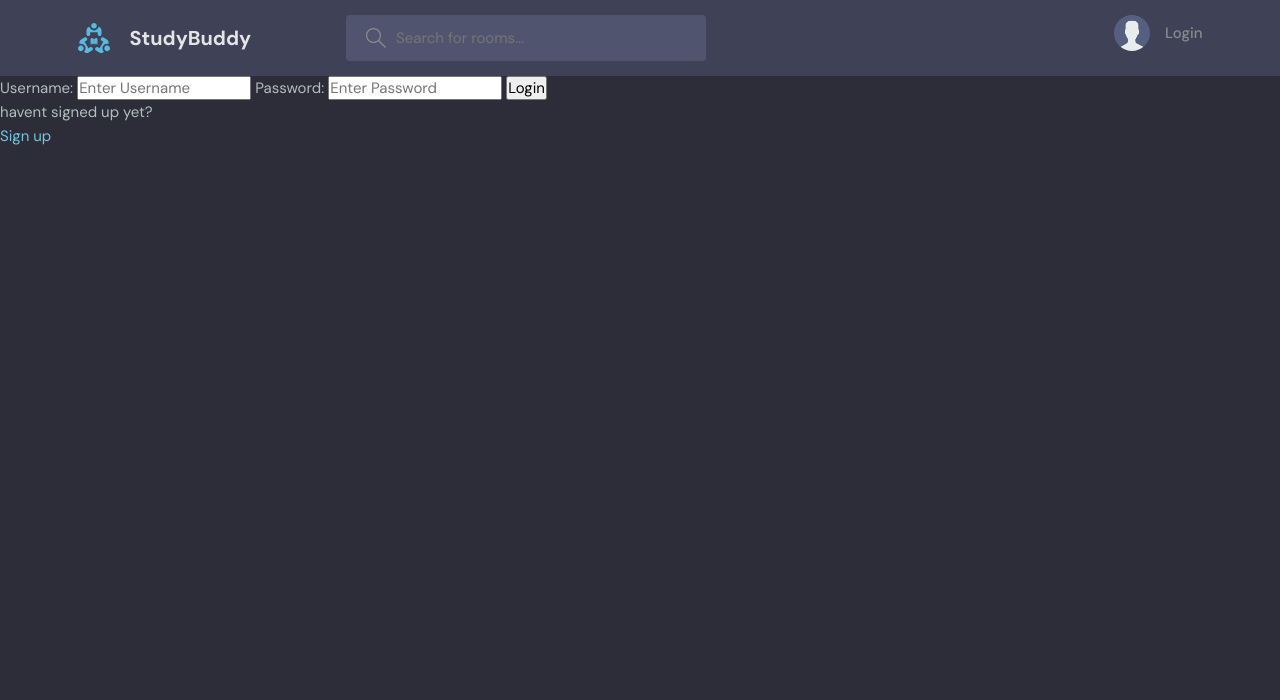
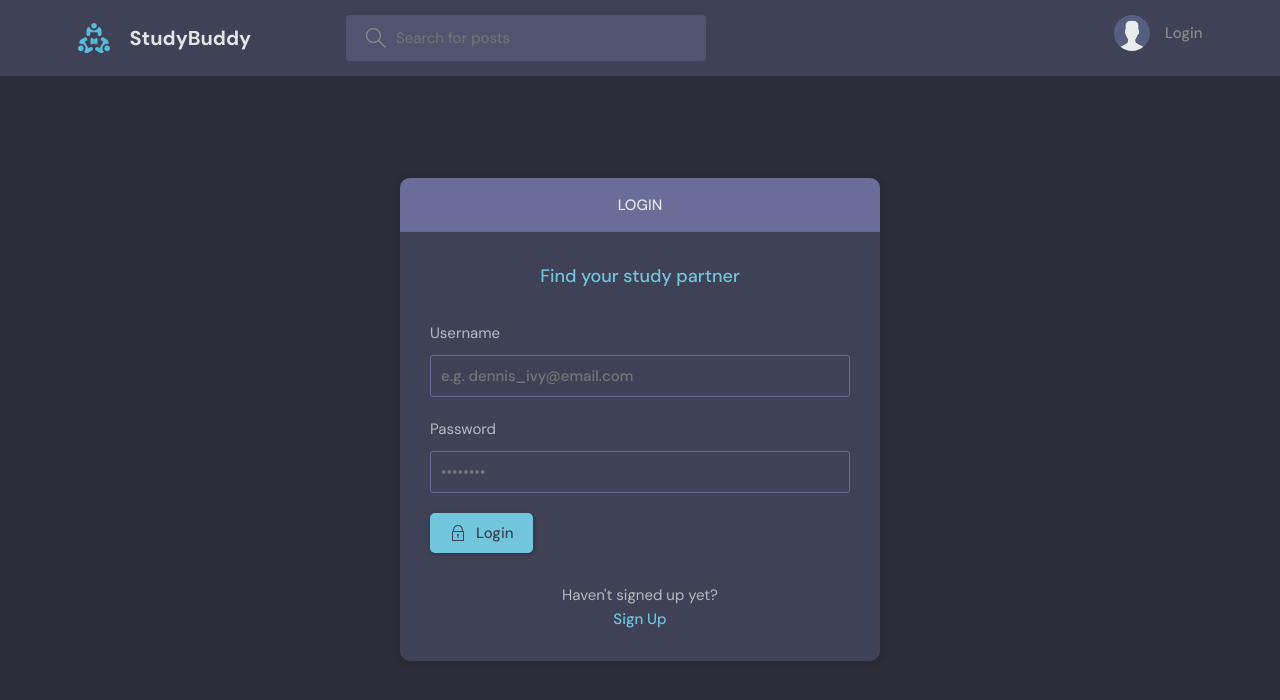
Before and after one commit to criSiles/studybudcris, a Django app: a page that uses templates/navbar.html in a window 1280 px wide. Shown: the top 700 px of the page. Run offline with Django 5.2, Linux system fonts and the light colour scheme.

Commit message:
Fix: delete confirmation layout and functionality in delete.html template. refactor:  login_register

```diff
--- a/base/templates/base/delete.html
+++ b/base/templates/base/delete.html
@@ -21,6 +21,7 @@
                     <form class="form" action="" method="POST">
                         {% csrf_token %}
                         <div class="form__group">
+                            {% comment %} TODO: Fix when I want to delete a room or a topic I get the obj (1) not the name {% endcomment %}
                             <p>Are you sure you want to delete "{{obj}}"?</p>
                         </div>
 
--- a/base/templates/base/login_register.html
+++ b/base/templates/base/login_register.html
@@ -1,39 +1,114 @@
-{% extends 'main.html' %}
+{% extends 'main.html' %} {% block content %}
+<main class="auth layout">
+  {% if page == 'login' %}
+  <!-- Login -->
+  <div class="container">
+    <div class="layout__box">
+      <div class="layout__boxHeader">
+        <div class="layout__boxTitle">
+          <h3>Login</h3>
+        </div>
+      </div>
+      <div class="layout__body">
+        <h2 class="auth__tagline">Find your study partner</h2>
 
-{% block content %}
+        <form class="form" action="" method="POST">
+          {% csrf_token %}
+          <div class="form__group form__group">
+            <label for="room_name">Username</label>
+            <input
+              id="username"
+              name="username"
+              type="username"
+              placeholder="e.g. dennis_ivy@email.com"
+            />
+          </div>
+          <div class="form__group">
+            <label for="password">Password</label>
+            <input
+              id="password"
+              name="password"
+              type="password"
+              placeholder="&bull;&bull;&bull;&bull;&bull;&bull;&bull;&bull;"
+            />
+          </div>
 
+          <button class="btn btn--main" type="submit">
+            <svg
+              version="1.1"
+              xmlns="http://www.w3.org/2000/svg"
+              width="32"
+              height="32"
+              viewBox="0 0 32 32"
+            >
+              <title>lock</title>
+              <path
+                d="M27 12h-1v-2c0-5.514-4.486-10-10-10s-10 4.486-10 10v2h-1c-0.553 0-1 0.447-1 1v18c0 0.553 0.447 1 1 1h22c0.553 0 1-0.447 1-1v-18c0-0.553-0.447-1-1-1zM8 10c0-4.411 3.589-8 8-8s8 3.589 8 8v2h-16v-2zM26 30h-20v-16h20v16z"
+              ></path>
+              <path
+                d="M15 21.694v4.306h2v-4.306c0.587-0.348 1-0.961 1-1.694 0-1.105-0.895-2-2-2s-2 0.895-2 2c0 0.732 0.413 1.345 1 1.694z"
+              ></path>
+            </svg>
 
-{% if page == 'login' %}
-<div>
-    <form method="POST" action="">
-        {% csrf_token %}
+            Login
+          </button>
+        </form>
 
-        {{form.as_p}}
-        <label>Username:</label>
-        <input type="text" name="username" placeholder="Enter Username" />
+        <div class="auth__action">
+          <p>Haven't signed up yet?</p>
+          <a href="{% url 'register' %}" class="btn btn--link">Sign Up</a>
+        </div>
+      </div>
+    </div>
+  </div>
+  {% else %}
+  <!-- Register -->
+  <div class="container">
+    <div class="layout__box">
+      <div class="layout__boxHeader">
+        <div class="layout__boxTitle">
+          <h3>Register</h3>
+        </div>
+      </div>
+      <div class="layout__body">
+        <h2 class="auth__tagline">Find your study partner</h2>
 
-        <label>Password:</label>
-        <input type="password" name="password" placeholder="Enter Password" />
+        <form class="form" action="" method="POST">
+          {% csrf_token %} {% for field in form %}
+          <div class="form__group form__group">
+            <label for="room_name">{{field.label}}</label>
+            {{field}}
+          </div>
+          {% endfor %}
 
-        <input type="submit" value="Login" />
-    </form>
+          <button class="btn btn--main" type="submit">
+            <svg
+              version="1.1"
+              xmlns="http://www.w3.org/2000/svg"
+              width="32"
+              height="32"
+              viewBox="0 0 32 32"
+            >
+              <title>lock</title>
+              <path
+                d="M27 12h-1v-2c0-5.514-4.486-10-10-10s-10 4.486-10 10v2h-1c-0.553 0-1 0.447-1 1v18c0 0.553 0.447 1 1 1h22c0.553 0 1-0.447 1-1v-18c0-0.553-0.447-1-1-1zM8 10c0-4.411 3.589-8 8-8s8 3.589 8 8v2h-16v-2zM26 30h-20v-16h20v16z"
+              ></path>
+              <path
+                d="M15 21.694v4.306h2v-4.306c0.587-0.348 1-0.961 1-1.694 0-1.105-0.895-2-2-2s-2 0.895-2 2c0 0.732 0.413 1.345 1 1.694z"
+              ></path>
+            </svg>
 
-    <p>havent signed up yet?</p>
-    <a href="{% url 'register' %}">Sign up</a>
-</div>
+            Register
+          </button>
+        </form>
 
-{% else %}
-
-<div>
-    <form method="POST" action="">
-        {% csrf_token %}
-
-        {{form.as_p}}
-        <input type="submit" value="Register" />
-    </form>
-    <p>Already signed up yet?</p>
-    <a href="{% url 'login' %}">Login</a>
-</div>
-{% endif %}
-
+        <div class="auth__action">
+          <p>Already signed up yet?</p>
+          <a href="{% url 'login' %}" class="btn btn--link">Sign Up</a>
+        </div>
+      </div>
+    </div>
+  </div>
+  {% endif %}
+</main>
 {% endblock content %}
--- a/base/views.py
+++ b/base/views.py
@@ -1,4 +1,3 @@
-from operator import is_
 from django.shortcuts import redirect, render
 from django.http import HttpResponse
 # The Q lookup method allow us to make & and | statements in the query
@@ -112,7 +111,10 @@
         return redirect('home')
 
     if request.method == 'POST':
-        username = request.POST.get('username').lower()
+        username = request.POST.get('username')
+        if username:
+            username = username.lower()
+
         password = request.POST.get('password')
         print(username, password)
 
@@ -169,8 +171,8 @@
     user = request.user
     form = UserForm(instance=user)
     if request.method == 'POST':
-        form = UserForm(request.POST, instance=user)
+        form = UserForm(request.POST, request.FILES, instance=user)
         if form.is_valid():
             form.save()
-        return redirect('user-profile', pk=user.id)
+            return redirect('user-profile', pk=user.id)
     return render(request, 'base/update-user.html', {'form': form})
--- a/templates/navbar.html
+++ b/templates/navbar.html
@@ -19,15 +19,16 @@
                         d="M32 30.586l-10.845-10.845c1.771-2.092 2.845-4.791 2.845-7.741 0-6.617-5.383-12-12-12s-12 5.383-12 12c0 6.617 5.383 12 12 12 2.949 0 5.649-1.074 7.741-2.845l10.845 10.845 1.414-1.414zM12 22c-5.514 0-10-4.486-10-10s4.486-10 10-10c5.514 0 10 4.486 10 10s-4.486 10-10 10z"
                     ></path>
                 </svg>
-                <input name="q" placeholder="Search for rooms..." />
+                <input name="q" placeholder="Search for posts" />
             </label>
         </form>
+
         <nav class="header__menu">
+
             <!-- Logged In -->
             {% if request.user.is_authenticated %}
-
             <div class="header__user">
-                <a href="profile.html">
+                <a href="{% url 'update-user' %}">
                     <div class="avatar avatar--medium active">
                         <img src="{% static 'images/avatar.svg'%}" />
                     </div>
```
Also changed, not shown: base/templates/base/login_register_old.html (added, +39 -0 lines).
